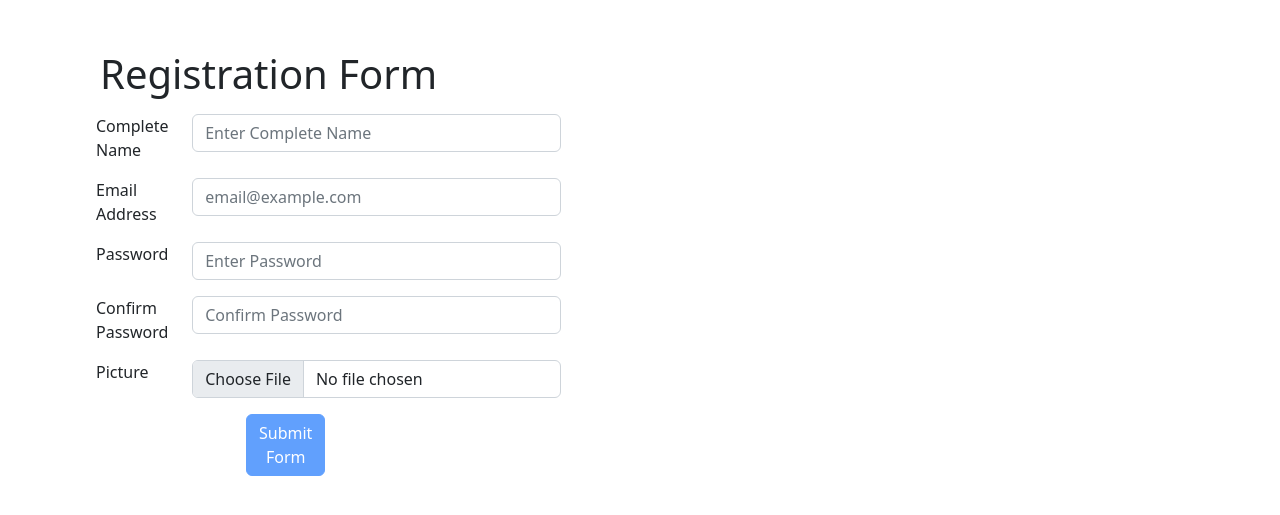
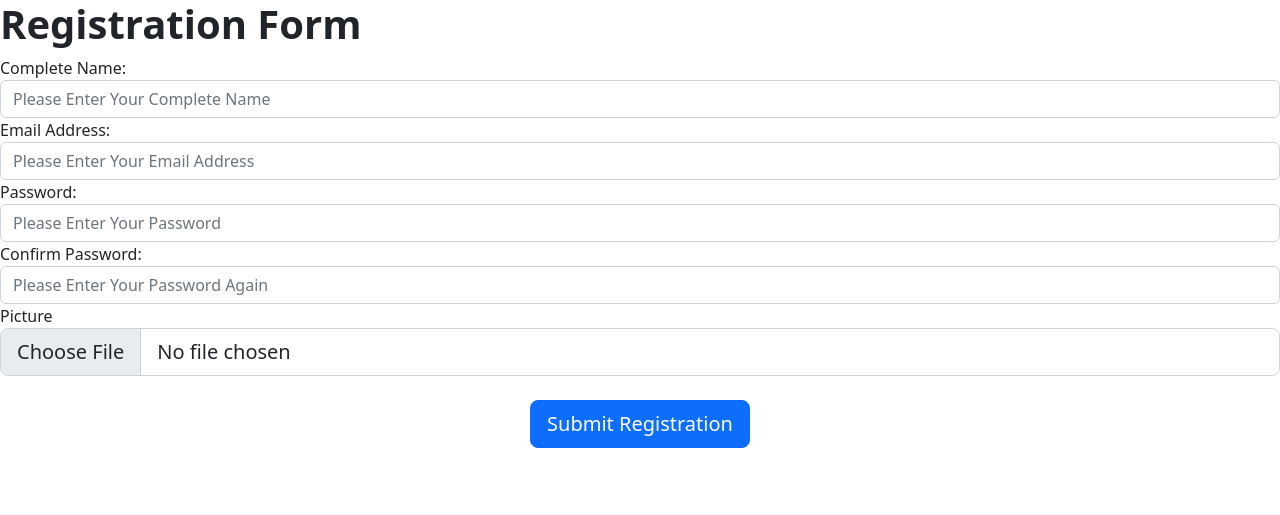
Before and after one commit to theredhood427/File-uploader-OOP, a PHP site: page /register.php in a window 1280 px wide. Shown: the top 515 px of the page. Run offline with PHP 8.4, Linux system fonts and the light colour scheme.

Commit message:
added changes

```diff
--- a/register.php
+++ b/register.php
@@ -5,82 +5,31 @@
     <script src="https://cdn.jsdelivr.net/npm/bootstrap@5.2.0/dist/js/bootstrap.bundle.min.js" integrity="sha384-A3rJD856KowSb7dwlZdYEkO39Gagi7vIsF0jrRAoQmDKKtQBHUuLZ9AsSv4jD4Xa" crossorigin="anonymous"></script>
     <meta charset='utf-8'>
     <meta http-equiv='X-UA-Compatible' content='IE=edge'>
-
-     <style>
-        .table{
-
-            padding-left:100px;
-            padding-right:50px;
-        }
-        .header{
-            padding-left:100px;
-            padding-top:50px;
-        }
-            </style>
-<title>Register Page</title>
-
-<script>
-        var check = function() {
-        if (document.getElementById('password').value ==
-            document.getElementById('confirmPassword').value) {
-            document.getElementById('message').style.color = 'green';
-            document.getElementById('message').innerHTML = 'matching';
-                 } else {
-                     document.getElementById('message').style.color = 'red';
-                    document.getElementById('message').innerHTML = 'Password does not match';
-                 }
-        }
-        function check_pass() {
-        if (document.getElementById('password').value ==
-                document.getElementById('confirmPassword').value) {
-            document.getElementById('submit').disabled = false;
-                } else {
-                        document.getElementById('submit').disabled = true;
-                        }
-        }
-    </script>
+    <title>Registration Form</title>
 </head>
 <body>
-    <div class="header">
-        <h1>Registration Form</h1>
+    <div class="registration-form">
+        <form method="POST" enctype="multipart/form-data" action="upload-handler.php">
+            <h1><b>Registration Form</b></h1>
+            <div class="form-group">
+                Complete Name:<input type="text" class="form-control" name="compname" placeholder="Please Enter Your Complete Name" required="required">
             </div>
-    <div class="table">
-
-        <form method="POST" enctype="multipart/form-data" action="upload-handler.php">
-            <div class="form-group row">
-                <label for="complete_name" class="col-sm-1 col-form-label">Complete Name</label>
-                <div class="col-sm-4">
-                <input type="text" class="form-control" id="complete_name" name="complete_name" placeholder="Enter Complete Name" required>
+            <div class="form-group">
+                Email Address:<input type="email" class="form-control" name="email" placeholder="Please Enter Your Email Address" required="required">
             </div>
+            <div class="form-group">
+                Password:<input type="password" class="form-control" name="password" placeholder="Please Enter Your Password" onkeyup='check_pass();' onkeyup='check()' required="required">
             </div>
-            <div class="form-group row">
-                <label for="email" class="col-sm-1 col-form-label">Email Address</label>
-                <div class="col-sm-4">
-                <input type="email" class="form-control" id="email" name="email" placeholder="email@example.com" required>
+            <div class="form-group">
+                Confirm Password:<input type="password" class="form-control" name="confirm_password" placeholder="Please Enter Your Password Again" onkeyup='check_pass();' onkeyup='check()' required="required">
             </div>
+            <div class="form-group">
+                <label for="fileSelect">Picture</label>
+                <input type="file" name="fileSelect" id="fileSelect" class="form-control form-control-lg" required >
             </div>
-            <div class="form-group row">
-                <label for="password" class="col-sm-1 col-form-label">Password</label>
-                <div class="col-sm-4">
-                <input type="password" class="form-control" id="password" name="password" placeholder="Enter Password" onkeyup='check_pass();' onkeyup='check()'required>
+            <div class ="text-center">
+            <br><button type="submit" class="btn btn-primary btn-lg">Submit Registration</button>
         </div>
-            </div>
-            <div class="form-group row">
-                <label for="confirmPassword" class="col-sm-1 col-form-label">Confirm Password</label>
-                <div class="col-sm-4">
-                <input type="password" class="form-control" id="confirmPassword" placeholder="Confirm Password" onkeyup='check_pass();' onkeyup='check()' required>
-                <span id='message'></span>
-                </div>
-            </div>
-            <div class="form-group row">
-                <label for="input_file" class="col-sm-1 col-form-label">Picture</label>
-                <div class="col-sm-4">
-                <input type="file" class="form-control" id="input_file" name="input_file" required>
-                </div>
-            </div>
-            <div class="form-group row">
-                <div class="col-sm-2">
-                <button id="submit" type="submit" class="btn btn-primary mb-1" style="margin-left:150px; "disabled>Submit Form</button>
         </div>
     </div>
 </form>
--- a/retrieve.php
+++ b/retrieve.php
@@ -1,7 +1,9 @@
 <?php
 Class Retrieve{
+
     public function __construct(){
     }
+
     public function retrieveData(){
         $dsn = "mysql:host=localhost;dbname=pdc10_db";
         $user = "root";
```
Also changed, not shown: File.php (added, +97 -0 lines), Filling.php (deleted, +0 -95 lines), index.php (+16 -3 lines), upload-handler.php (+10 -9 lines), images/shrek.jpg (added). Lines whose indentation alone changed are shown as unchanged.
